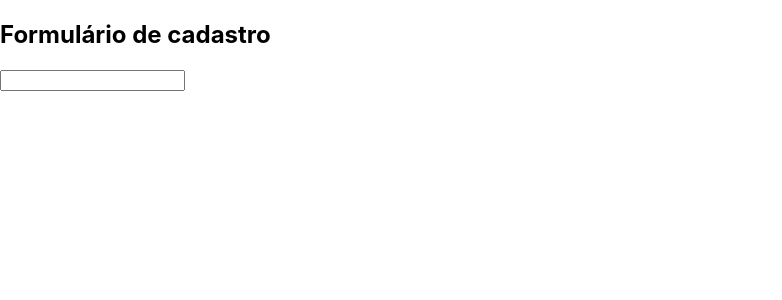
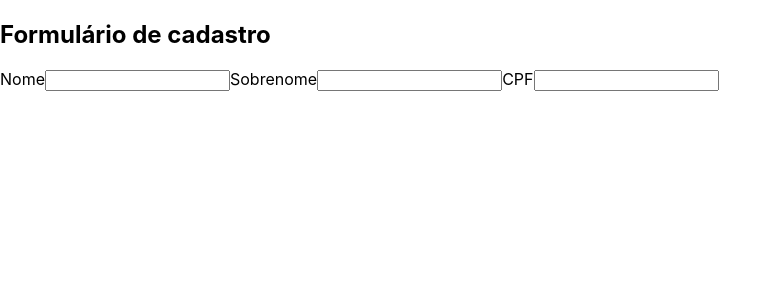
Before and after one commit to danielemaraschin/React-Function-Components-a-modern-approach, a React (Create React App) app in the folder my-app/: page / in a window 1280 px wide. Shown: the top 300 px of the page, without its empty margins (0-782 px from the left). Built offline with nearby package versions, Linux system fonts and the light colour scheme.

Commit message:
working with form

```diff
--- a/my-app/src/components/FormularioCadastro/FormularioCadastro.js
+++ b/my-app/src/components/FormularioCadastro/FormularioCadastro.js
@@ -3,7 +3,16 @@ import React, { Component } from 'react';
 function FormularioCadastro(){
     return(
     <form>
+        <label>Nome</label>
         <input type="text"/>
+
+        <label>Sobrenome</label>
+        <input type="text"/>
+
+        <label>CPF</label>
+        <input type="text"/>
+
+
     </form>);
 }
 
```
